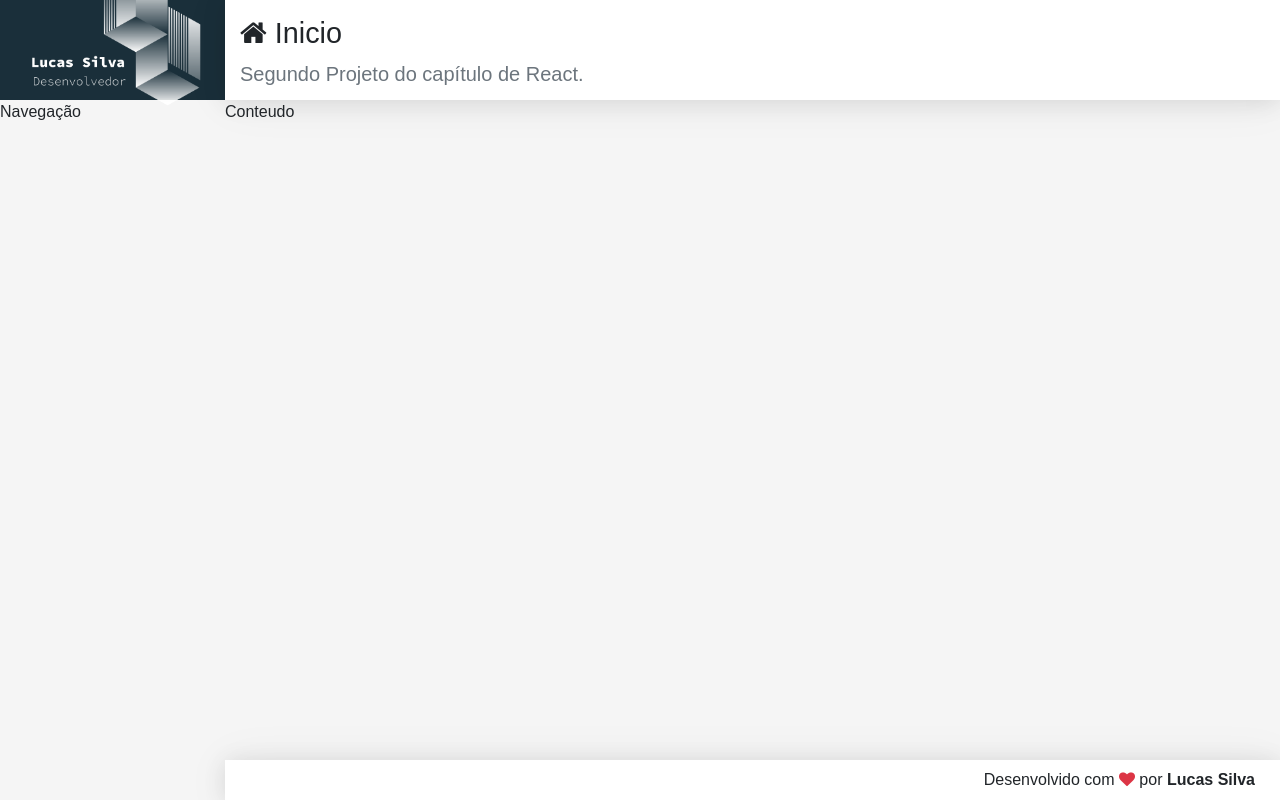
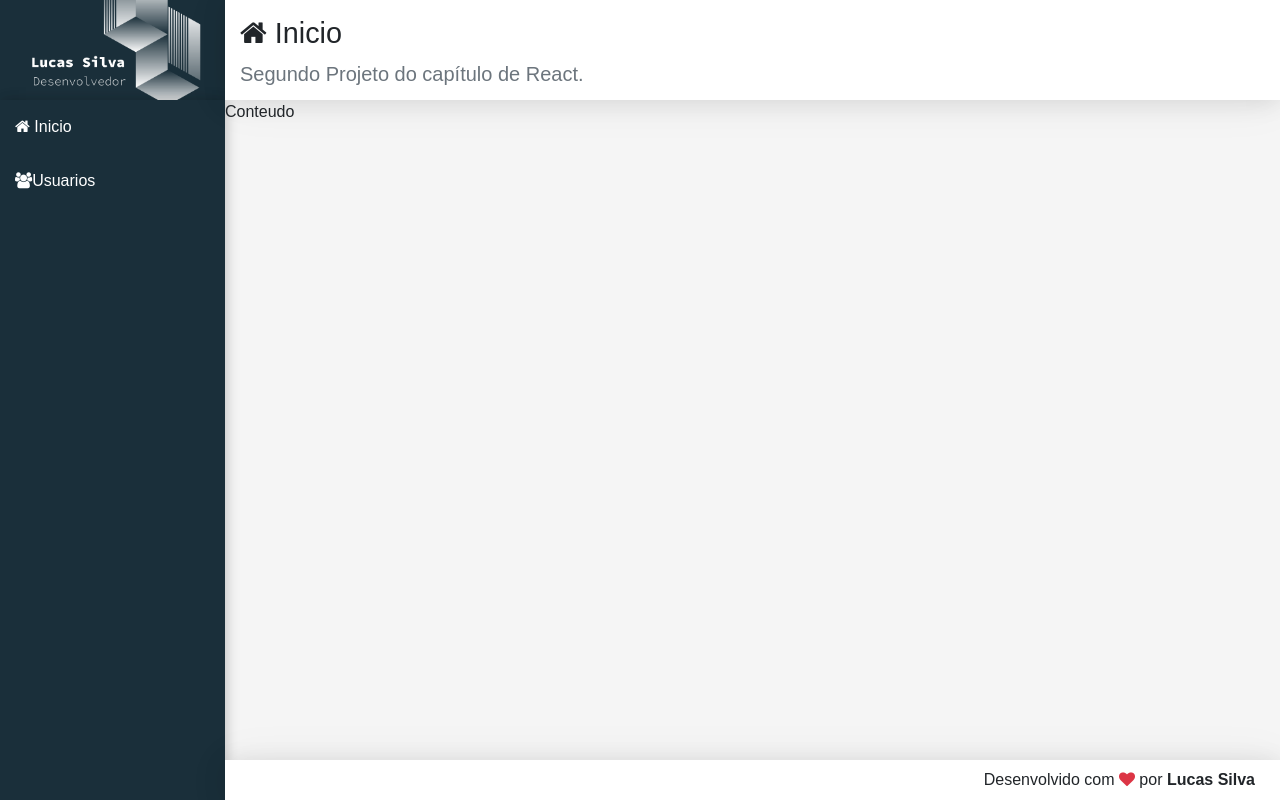
Before and after one commit to LucasMatheus96/CRUD-Usuario-React, a React (Create React App) app in the folder frontend/: page / in a window 1280 px wide. Built offline with nearby package versions, Linux system fonts and the light colour scheme.

Commit message:
Componente Nav

```diff
--- a/frontend/src/components/template/Nav.css
+++ b/frontend/src/components/template/Nav.css
@@ -0,0 +1,16 @@
+aside.menu-area{
+    background-color: var(--bg-dark);
+    box-shadow: 2px 0 10px 0 rgba(0,0,0,0.12),2px 0 15px 0 rgba(0 ,0 ,0 ,0.09);
+}
+
+.menu a{
+    display: block;
+    text-decoration: none;
+    color : #FFF;
+    font-weight: 300;
+    padding: 15px;
+}
+
+.menu a:hover{
+    background: linear-gradient(135deg, #07a7e3 0%,#32dac3 100%);
+}
--- a/frontend/src/components/template/Nav.jsx
+++ b/frontend/src/components/template/Nav.jsx
@@ -3,5 +3,12 @@
 
 export default props=>
     <aside className="menu-area">
-        Navegação
+        <nav className="menu">
+            <a href="#/">
+                <i className="fa fa-home"></i> Inicio
+            </a>
+            <a href="#/users">
+              <i className="fa fa-users"></i>Usuarios
+            </a>
+        </nav>
     </aside>
```
